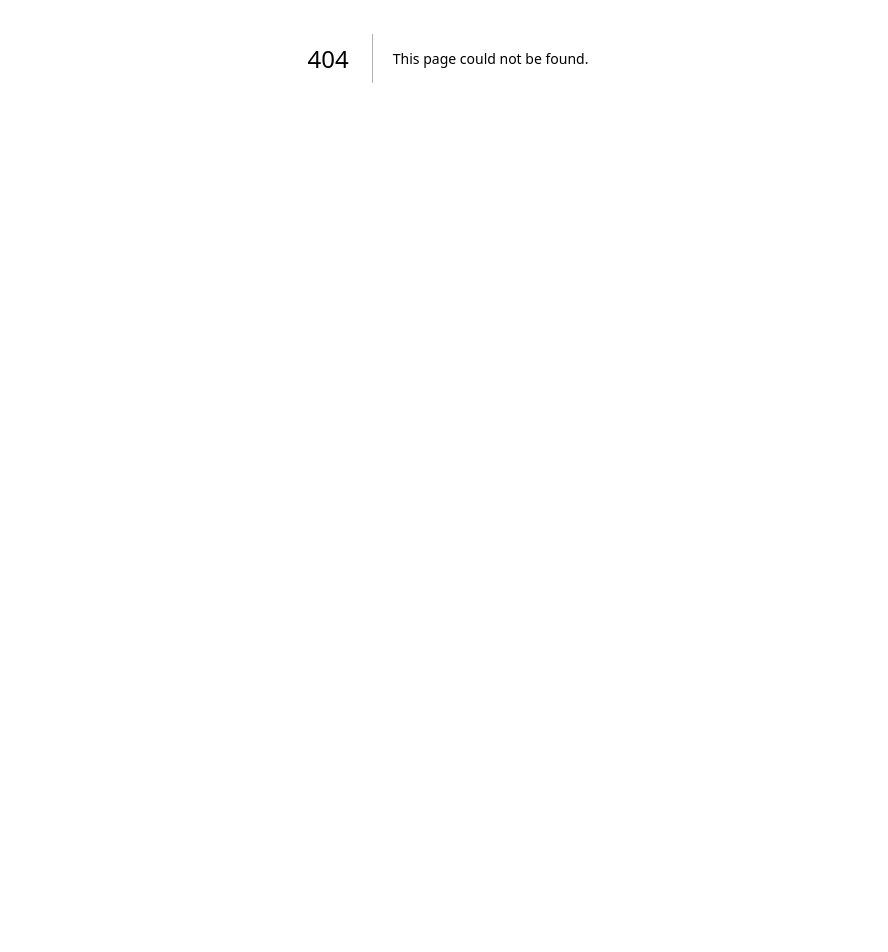
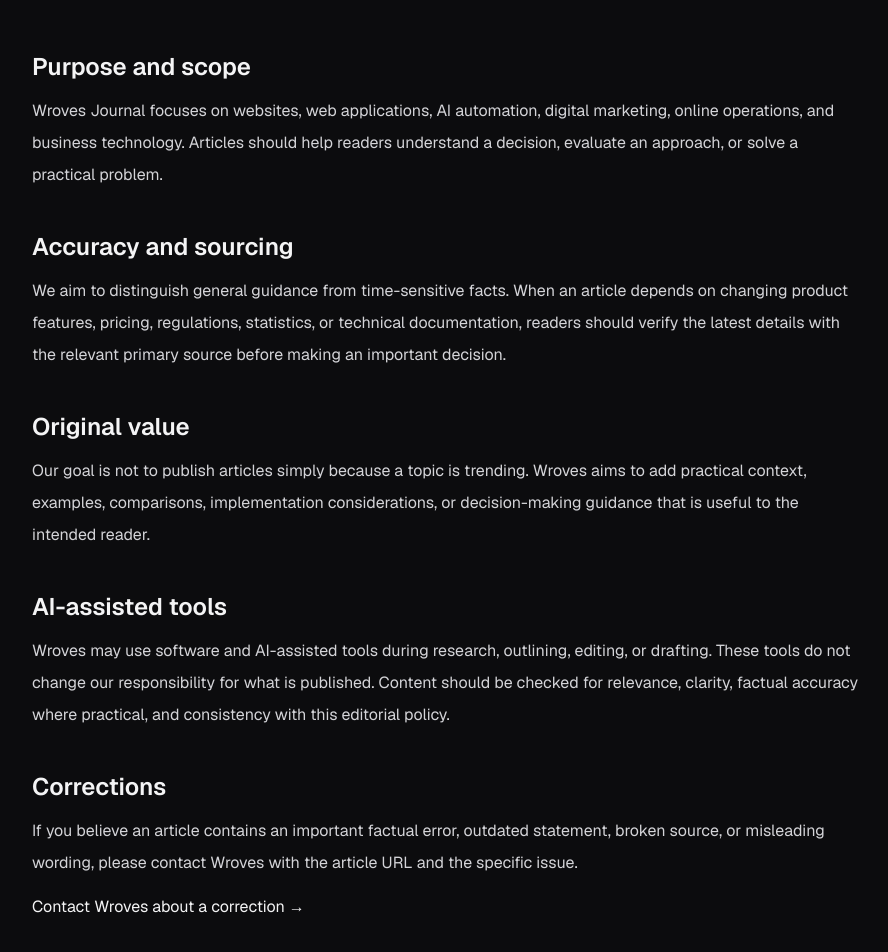
Before and after one commit to mks7002/wroves-website, a Next.js app: page /editorial-policy in a window 1280 px wide. Before the commit this address had no page. Shown: the part 342-1294 px from the top of the page, without its empty margins (192-1080 px from the left). Before the commit the page ends 800 px from the top, so only its background shows below. Built offline with nearby package versions, Linux system fonts and the light colour scheme.

Commit message:
Add transparent editorial policy

```diff
--- /dev/null
+++ b/src/app/editorial-policy/page.tsx
@@ -0,0 +1,86 @@
+import type { Metadata } from "next";
+import Link from "next/link";
+import { Footer } from "@/components/layout/Footer";
+import { Navbar } from "@/components/layout/Navbar";
+
+export const metadata: Metadata = {
+  title: "Editorial Policy",
+  description:
+    "How Wroves approaches article quality, sourcing, corrections, commercial transparency, and responsible use of AI-assisted tools.",
+  alternates: { canonical: "/editorial-policy" },
+};
+
+export default function EditorialPolicyPage() {
+  return (
+    <main className="min-h-screen bg-[#0c0c0e] text-zinc-100">
+      <Navbar />
+      <section className="max-w-4xl mx-auto px-6 lg:px-8 py-16 lg:py-24">
+        <p className="text-xs uppercase tracking-[0.25em] text-zinc-500 font-semibold">Wroves Journal</p>
+        <h1 className="mt-4 text-4xl sm:text-5xl font-semibold tracking-tight">Editorial Policy</h1>
+        <p className="mt-6 text-lg leading-8 text-zinc-400">
+          This page explains the standards Wroves aims to follow when publishing educational and informational content.
+        </p>
+
+        <div className="mt-12 space-y-10 text-zinc-300 leading-8">
+          <section>
+            <h2 className="text-2xl font-semibold text-zinc-100">Purpose and scope</h2>
+            <p className="mt-3">
+              Wroves Journal focuses on websites, web applications, AI automation, digital marketing,
+              online operations, and business technology. Articles should help readers understand a
+              decision, evaluate an approach, or solve a practical problem.
+            </p>
+          </section>
+
+          <section>
+            <h2 className="text-2xl font-semibold text-zinc-100">Accuracy and sourcing</h2>
+            <p className="mt-3">
+              We aim to distinguish general guidance from time-sensitive facts. When an article depends
+              on changing product features, pricing, regulations, statistics, or technical documentation,
+              readers should verify the latest details with the relevant primary source before making an
+              important decision.
+            </p>
+          </section>
+
+          <section>
+            <h2 className="text-2xl font-semibold text-zinc-100">Original value</h2>
+            <p className="mt-3">
+              Our goal is not to publish articles simply because a topic is trending. Wroves aims to add
+              practical context, examples, comparisons, implementation considerations, or decision-making
+              guidance that is useful to the intended reader.
+            </p>
+          </section>
+
+          <section>
+            <h2 className="text-2xl font-semibold text-zinc-100">AI-assisted tools</h2>
+            <p className="mt-3">
+              Wroves may use software and AI-assisted tools during research, outlining, editing, or drafting.
+              These tools do not change our responsibility for what is published. Content should be checked
+              for relevance, clarity, factual accuracy where practical, and consistency with this editorial policy.
+            </p>
+          </section>
+
+          <section>
+            <h2 className="text-2xl font-semibold text-zinc-100">Corrections</h2>
+            <p className="mt-3">
+              If you believe an article contains an important factual error, outdated statement, broken source,
+              or misleading wording, please contact Wroves with the article URL and the specific issue.
+            </p>
+            <Link href="/contact" className="inline-block mt-3 text-zinc-100 hover:underline">
+              Contact Wroves about a correction →
+            </Link>
+          </section>
+
+          <section>
+            <h2 className="text-2xl font-semibold text-zinc-100">Commercial transparency</h2>
+            <p className="mt-3">
+              Wroves is a digital service coordination business. Some educational articles may discuss
+              services that Wroves also helps clients execute. Informational content should not present
+              marketing claims as independent facts, and service inquiries remain separate from editorial guidance.
+            </p>
+          </section>
+        </div>
+      </section>
+      <Footer />
+    </main>
+  );
+}
```
